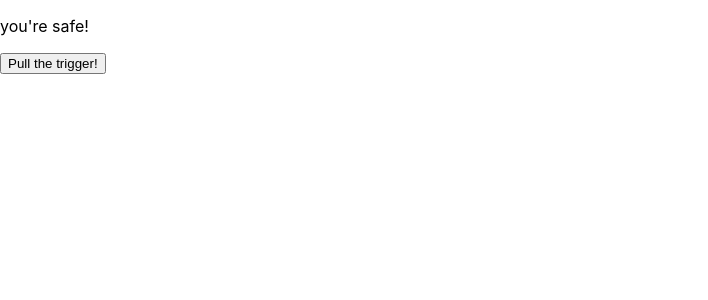
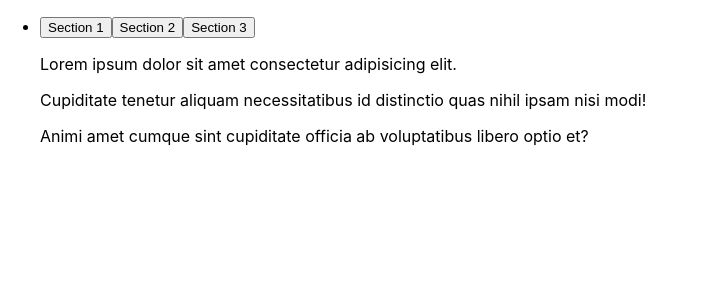
Before and after one commit to Coffey-John/react-playground, a React (Create React App) app: page / in a window 1280 px wide. Shown: the top 300 px of the page, without its empty margins (0-708 px from the left). Built offline with nearby package versions, Linux system fonts and the light colour scheme.

Commit message:
first commit for accordion

```diff
--- a/src/App.js
+++ b/src/App.js
@@ -1,15 +1,27 @@
 import React from 'react';
+import Accordion from './state-drills/Accordion'
 
-import RouletteGun from './state-drills/RouletteGun.js'
+const sectionsProp = [
+  {
+    title: 'Section 1',
+    content: 'Lorem ipsum dolor sit amet consectetur adipisicing elit.',
+  },
+  {
+    title: 'Section 2',
+    content: 'Cupiditate tenetur aliquam necessitatibus id distinctio quas nihil ipsam nisi modi!',
+  },
+  {
+    title: 'Section 3',
+    content: 'Animi amet cumque sint cupiditate officia ab voluptatibus libero optio et?',
+  },
+]
 
-function App() {
-  return (
-    <main className='App'>
-     <RouletteGun
-      bulletInChamber={8}
-     />
-    </main>
-  );
-}
+  class App extends React.Component {
+    render() {
+      return <div>
+        <Accordion sections={sectionsProp} />
+      </div>
+    }
+  }
 
-export default App;
+  export default App;
--- /dev/null
+++ b/src/state-drills/Accordion.js
@@ -0,0 +1,37 @@
+import React from 'react'
+
+class Accordion extends React.Component {
+  static defaultProps = {
+    tabs: []
+  }
+  state = {
+    currentTabIndex: 0
+  }
+  clickHandler(index) {
+    this.setState ({
+      currentTabIndex: index
+    })
+  }
+
+
+
+
+  render() {
+    const {sections} = this.props
+    let sectionTitles = sections.map((section, index) =>
+      <button key={index} onClick={() => this.clickHandler(index)}>{section.title}</button>)
+    let sectionContent = sections.map((section)=>
+      <p>{section.content}</p>)
+    return (
+      <ul>
+        <li>
+          {sectionTitles}
+          {sectionContent}
+        </li>
+      </ul>
+    )
+  }
+}
+
+
+export default Accordion
```
Also changed, not shown: src/state/Tabs.js (added, +67 -0 lines), 1 other file (tests, documents, lock files or other folders).
